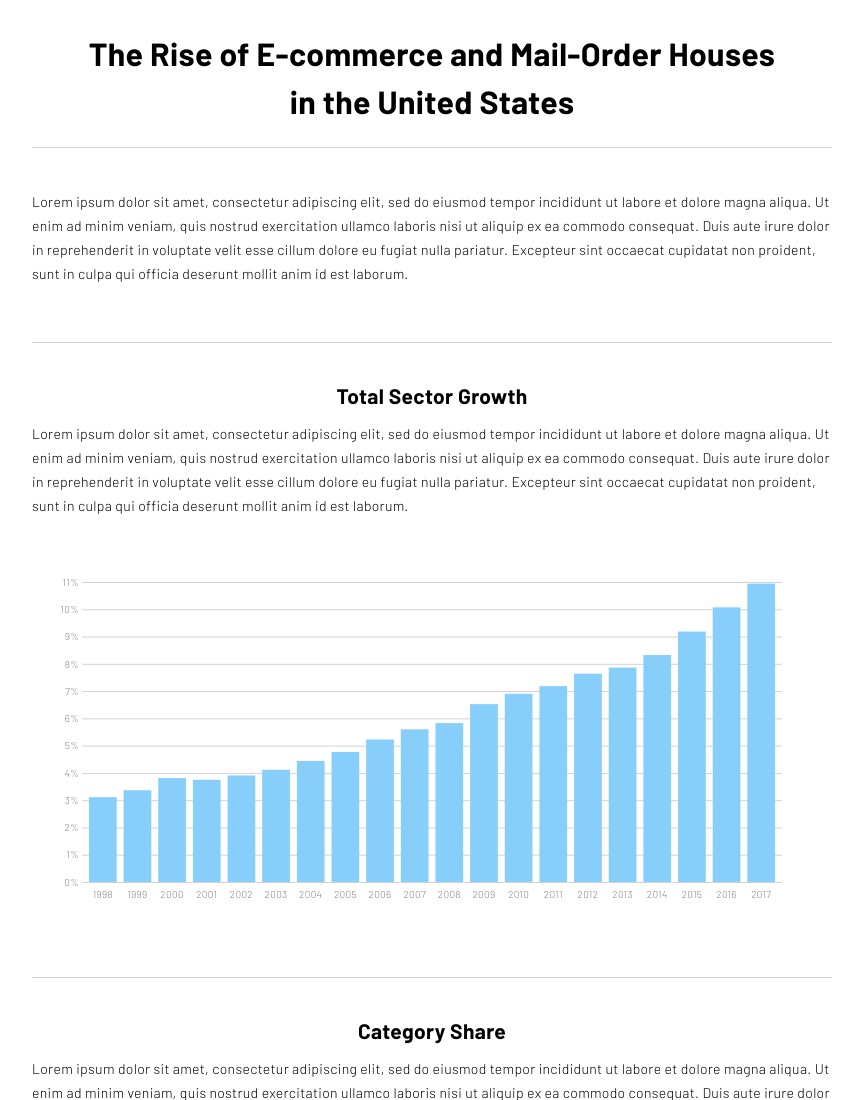
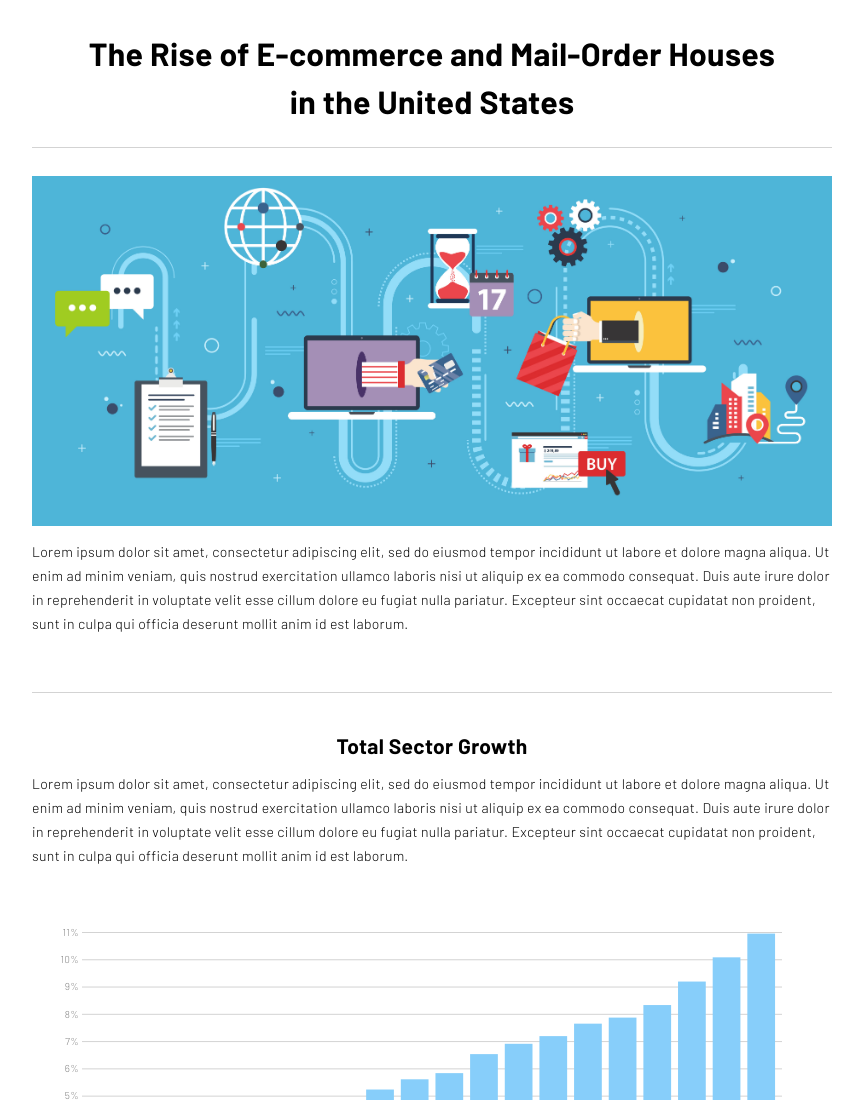
Before and after one commit to terrencemlai/ecommercedatastory, a website built with webpack: page index.html in a window 1280 px wide. Shown: the top 1100 px of the page, without its empty margins (208-1071 px from the left). Built offline with nearby package versions, Linux system fonts and the light colour scheme.

Commit message:
add cover photo

```diff
--- a/index.html
+++ b/index.html
@@ -13,6 +13,7 @@
     <div id="main-container">
       <h1>The Rise of E-commerce and Mail-Order Houses</br> in the United States</h1>
       <div id="overview" class="chart">
+        <div id="cover-photo"></div>
         <p>Lorem ipsum dolor sit amet, consectetur adipiscing elit, sed do eiusmod tempor incididunt ut labore et dolore magna aliqua. Ut enim ad minim veniam, quis nostrud exercitation ullamco laboris nisi ut aliquip ex ea commodo consequat. Duis aute irure dolor in reprehenderit in voluptate velit esse cillum dolore eu fugiat nulla pariatur. Excepteur sint occaecat cupidatat non proident, sunt in culpa qui officia deserunt mollit anim id est laborum.</p>
       </div>
       <div id="chart-01" class="chart">
--- a/src/styles/index.scss
+++ b/src/styles/index.scss
@@ -44,6 +44,15 @@ svg, rect, text {
   padding-top: 2em;
   padding-bottom: 3em;
 }
+
+#cover-photo{
+  height: 350px;
+  width: auto;
+  background-image: url('/src/assets/ecomm.jpg');
+  background-size: cover;
+  background-position: center;
+}
+
 
 #sector-totals {
 
```
Also changed, not shown: src/assets/ecomm.jpg (added).
